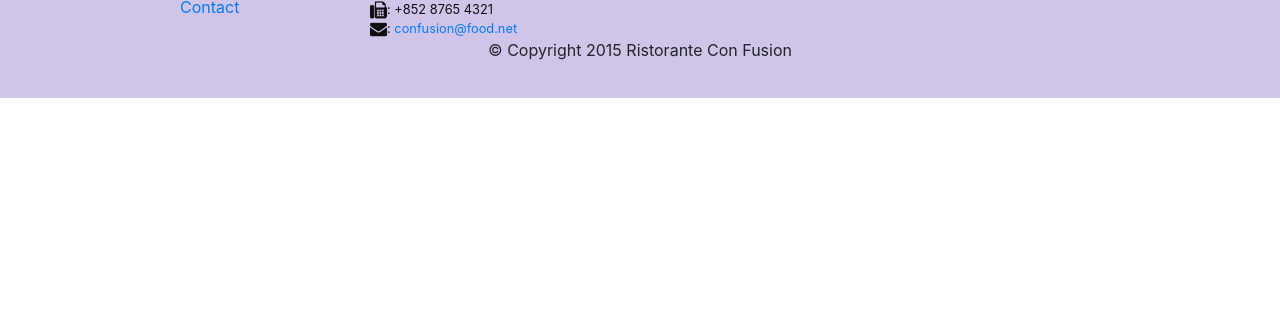
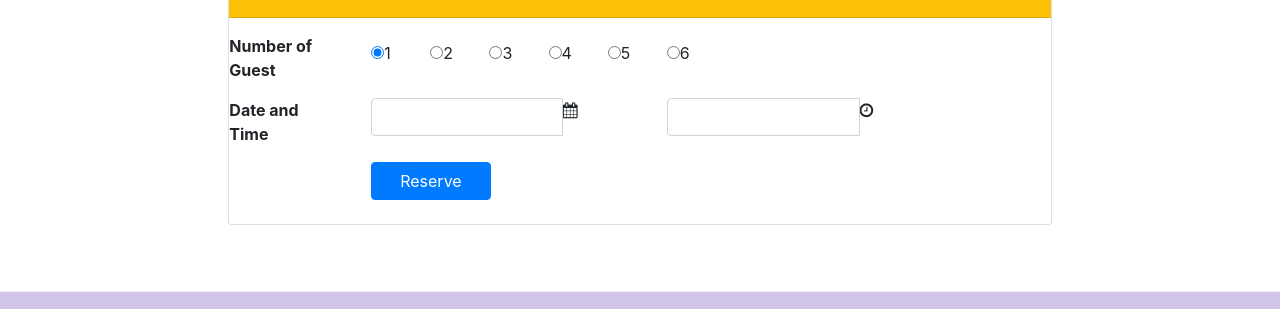
Before and after one commit to clia-consultores/git-test, a website: page index.html in a window 1280 px wide. Shown: the part 1642-1951 px from the top of the page. Before the commit the page ends 1740 px from the top, so only its background shows below. Drawn offline with nearby package versions, Linux system fonts and the light colour scheme.

Commit message:
Second Assignment

```diff
--- a/index.html
+++ b/index.html
@@ -41,12 +41,17 @@
     <header class="jumbotron">
         <div class="container">
             <div class="row row-header">
-                <div class="col-12 col-sm-8">
+                <div class="col-12 col-sm-6">
                     <h1>Ristorante con Fusion</h1>
                     <p>We take inspiration from the World's best cuisines, and create a unique fusion experience. Our lipsmacking creations will tickle your culinary senses!</p>
                 </div>
-                <div class="col col-sm align-self-center">
+                <div class="col-12 col-sm-3 align-self-center">
                     <img src="img/logo.png" class="img-fluid">
+                </div>
+                <div class="col-12 col-sm-3 align-self-center">
+                    <a href="#reservation">
+                    <button type="button" class="btn btn-sm btn-warning mt-3"><span class="px-5">Reserve Table</span></button>
+                    </a>
                 </div>
             </div>
         </div>
@@ -61,7 +66,7 @@
                 <div class="media">
                     <img class="d-flex mr-3 img-thumbnail align-self-center" src="img/uthappizza.png" alt="Uthappizza">
                         <div class="media-body">
-                            <h2 class="mt-0">Uthappizza</h2>
+                            <h2 class="mt-0">Uthappizza <span class="badge badge-danger">HOT</span> <span class="badge badge-pill badge-default">$4.99</span></h2>
                             <p class="hidden-xs-down">A unique combination of Indian Uthappam (pancake) and Italian pizza, topped with Cerignola olives, ripe vine cherry tomatoes, Vidalia onion, Guntur chillies and Buffalo Paneer.</p>
                         </div>
                     </div>
@@ -75,8 +80,15 @@
                 <h3>This Month's Promotions</h3>
             </div>
             <div class="col-sm col-md">
-                <h2>Weekend Grand Buffet</h2>
-                <p>Featuring mouthwatering combinations with a choice of five different salads, six enticing appetizers, six main entrees and five choicest desserts. Free flowing bubbly and soft drinks. All for just $19.99 per person </p>
+                <div class="media">
+
+                    <div class="media-body">
+                        <h2>Weekend Grand Buffet  <span class="badge badge-danger">NEW</span> </h2>
+                        <p class="hidden-xs-down">Featuring mouthwatering combinations with a choice of five different salads, six enticing appetizers, six main entrees and five choicest desserts. Free flowing bubbly and soft drinks. All for just $19.99 per person </p>
+                    </div>
+                    <img class="d-flex mr-3 img-thumbnail align-self-center" src="img/buffet.png" alt="Buffet">
+                 </div>
+
             </div>
         </div>
 
@@ -96,6 +108,63 @@
                 </div>
             </div>
         </div>
+
+        <div class="row row-content align-items-center" id="reservation">
+            <div class="col-12 col-sm-8 offset-sm-2">
+                <form id="form-reservation">
+                    <div class="card">
+                    <h3 class="card-header bg-warning text-white">Reserve a Table</h3>
+                    <div class="card-block">
+                        <dl class="row">
+                            <dt class="col-12 col-sm-2 mt-3">Number of Guest</dt>
+                            <dd class="col-12 col-sm-10 mt-3">
+                                <div class="row">
+                                                <label class="col-2 col-md-1 col-form-label"><input type="radio" name="optradio"  checked>1</label>
+                                                <label class="col-2 col-md-1 col-form-label"><input type="radio" name="optradio">2</label>
+                                                <label class="col-2 col-md-1 col-form-label"><input type="radio" name="optradio">3</label>
+                                                <label class="col-2 col-md-1 col-form-label"><input type="radio" name="optradio">4</label>
+                                                <label class="col-2 col-md-1 col-form-label"><input type="radio" name="optradio">5</label>
+                                                <label class="col-2 col-md-1 col-form-label"><input type="radio" name="optradio">6</label>
+                                    </div>
+                             </dd>
+                            <dt class="col-12 col-sm-2 mt-3">Date and Time</dt>
+                            <dd class="col-12 col-sm-10 mt-3">
+                                <div class="row">
+                                    <!--div class="col-12 col-sm-4">
+                                        <input class="form-control" type="datetime-local" value="Date" id="date">
+                                    </div-->
+                                    <div id="date" class="col-12 col-sm-4 input-group">
+                                        <div class="input-group date" id='datetimepicker1'>
+                                            <input type="text" class="form-control"></input>
+                                            <span class="input-group-addon">
+                                                <i class="fa fa-calendar"></i>
+                                            </span>
+                                        </div>
+                                    </div>
+                                    <div class="col-1 "></div>
+                                    <div id="time" class="col-12 col-sm-4 input-group">
+                                        <div class="input-group date" id='datetimepicker1'>
+                                            <input type="text" class="form-control"></input>
+                                            <span class="input-group-addon">
+                                                <i class="fa fa-clock-o"></i>
+                                            </span>
+                                        </div>
+                                    </div>
+                                </div>
+                            </dd>
+                            <dt class="col-sm-2"></dt>
+                            <dd class="col-12 col-sm-10 mt-3">
+                                        <button type="submit" class="btn btn-primary"><span class="px-3"> Reserve</span></button>
+                            </dd>
+                        </dl>
+                    </div>
+                    </div>
+                </form>
+            </div>
+            <div class="col col-sm">
+
+            </div>
+        </div>
     </div>
 
     <footer class="footer justify-content-center">
@@ -113,15 +182,15 @@
                 <div class="col-6 col-sm-5">
                     <h5>Our Address</h5>
                     <address>
-		              121, Clear Water Bay Road<br>
-		              Clear Water Bay, Kowloon<br>
-		              HONG KONG<br>
+                      121, Clear Water Bay Road<br>
+                      Clear Water Bay, Kowloon<br>
+                      HONG KONG<br>
                   <i class="fa fa-phone fa-lg"></i>: +852 1234 5678<br>
                   <i class="fa fa-fax fa-lg"></i>: +852 8765 4321<br>
                   <i class="fa fa-envelope fa-lg"></i>:
                                  <a href="mailto:confusion@food.net">confusion@food.net</a>
 
-		           </address>
+                   </address>
                 </div>
                 <div class="col col-sm-4 align-self-center">
                     <div style="text-align:center">
```
